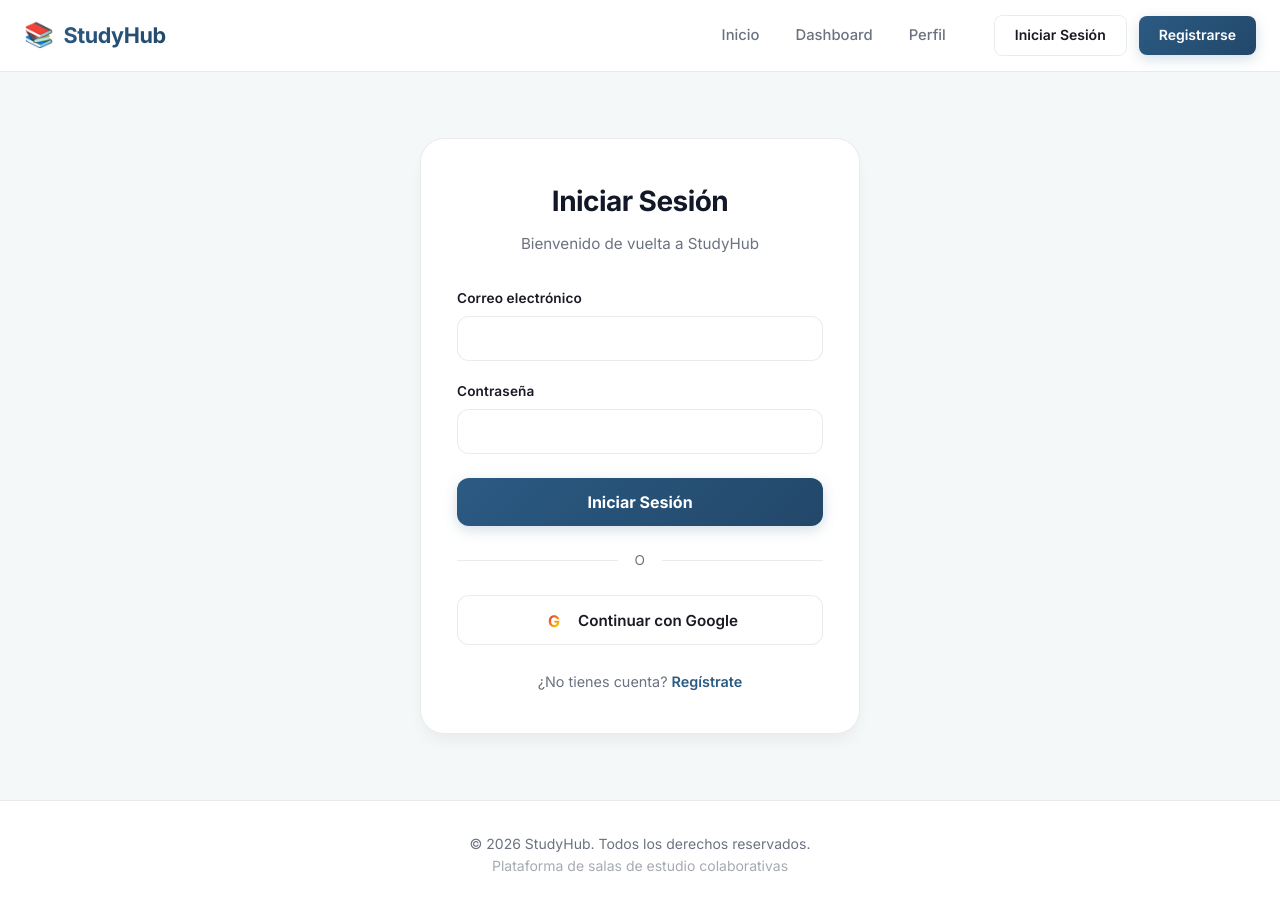
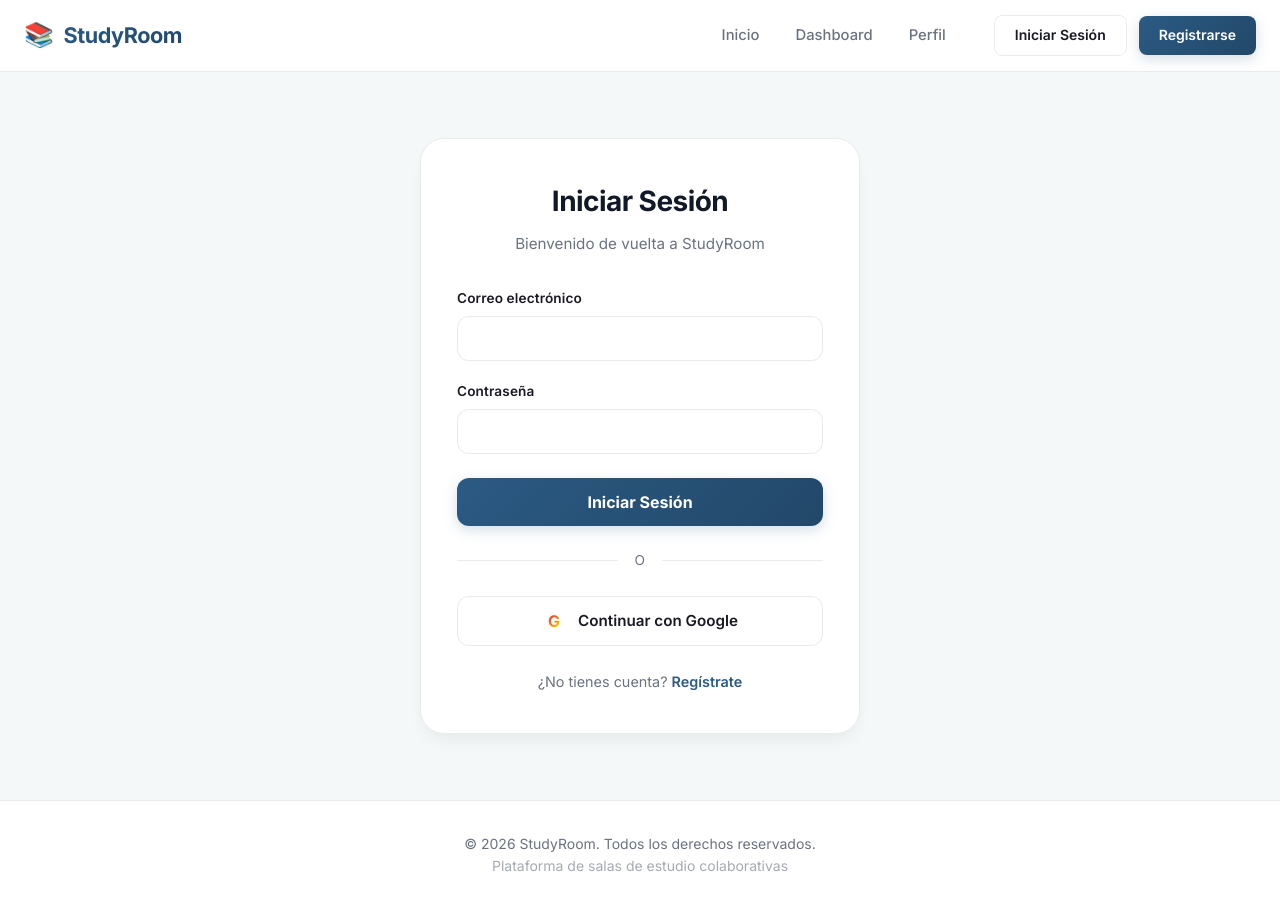
Before and after one commit to torvaldXD/miniproyecto2_frontend, a React (Vite) app: page /login in a window 1280 px wide. Built offline with nearby package versions, Linux system fonts and the light colour scheme.

Commit message:
chore: rename StudyHub to StudyRoom

```diff
--- a/index.html
+++ b/index.html
@@ -5,7 +5,7 @@
     <meta name="viewport" content="width=device-width, initial-scale=1.0" />
     <meta
       name="description"
-      content="StudyHub — Plataforma de salas de estudio colaborativas con video, audio y chat en tiempo real para estudiantes universitarios."
+      content="StudyRoom — Plataforma de salas de estudio colaborativas con video, audio y chat en tiempo real para estudiantes universitarios."
     />
     <link rel="icon" type="image/svg+xml" href="/vite.svg" />
 
@@ -17,7 +17,7 @@
       rel="stylesheet"
     />
 
-    <title>StudyHub - Salas de Estudio Colaborativas</title>
+    <title>StudyRoom - Salas de Estudio Colaborativas</title>
   </head>
   <body>
     <div id="root"></div>
--- a/src/components/Layout/Layout.jsx
+++ b/src/components/Layout/Layout.jsx
@@ -19,7 +19,7 @@ export default function Layout() {
 
       <footer className="layout__footer" role="contentinfo">
         <div className="footer__content">
-          <p>&copy; {new Date().getFullYear()} StudyHub. Todos los derechos reservados.</p>
+          <p>&copy; {new Date().getFullYear()} StudyRoom. Todos los derechos reservados.</p>
           <p className="footer__tagline">Plataforma de salas de estudio colaborativas</p>
         </div>
       </footer>
--- a/src/components/Layout/Navbar.jsx
+++ b/src/components/Layout/Navbar.jsx
@@ -11,9 +11,9 @@ export default function Navbar() {
   return (
     <nav className="navbar" aria-label="Navegación principal">
       <div className="navbar__container">
-        <Link to="/" className="navbar__brand" aria-label="StudyHub — Ir al inicio">
+        <Link to="/" className="navbar__brand" aria-label="StudyRoom — Ir al inicio">
           <span className="navbar__logo" aria-hidden="true">📚</span>
-          <span className="navbar__brand-text">StudyHub</span>
+          <span className="navbar__brand-text">StudyRoom</span>
         </Link>
 
         <button
--- a/src/pages/Login.jsx
+++ b/src/pages/Login.jsx
@@ -33,7 +33,7 @@ export default function Login() {
         <div className="auth-card__header">
           <h1 id="login-heading" className="auth-card__title">Iniciar Sesión</h1>
           <p className="auth-card__subtitle">
-            Bienvenido de vuelta a StudyHub
+            Bienvenido de vuelta a StudyRoom
           </p>
         </div>
 
--- a/src/pages/Register.jsx
+++ b/src/pages/Register.jsx
@@ -58,7 +58,7 @@ export default function Register() {
         <div className="auth-card__header">
           <h1 id="register-heading" className="auth-card__title">Crear Cuenta</h1>
           <p className="auth-card__subtitle">
-            Únete a StudyHub y empieza a colaborar
+            Únete a StudyRoom y empieza a colaborar
           </p>
         </div>
 
@@ -102,7 +102,7 @@ export default function Register() {
             ))}
           </div>
 
-          <button type="submit" className="auth-form__submit" aria-label="Crear tu cuenta en StudyHub">
+          <button type="submit" className="auth-form__submit" aria-label="Crear tu cuenta en StudyRoom">
             Crear cuenta
           </button>
         </form>
```
Also changed, not shown: 1 other file (tests, documents, lock files or other folders).
